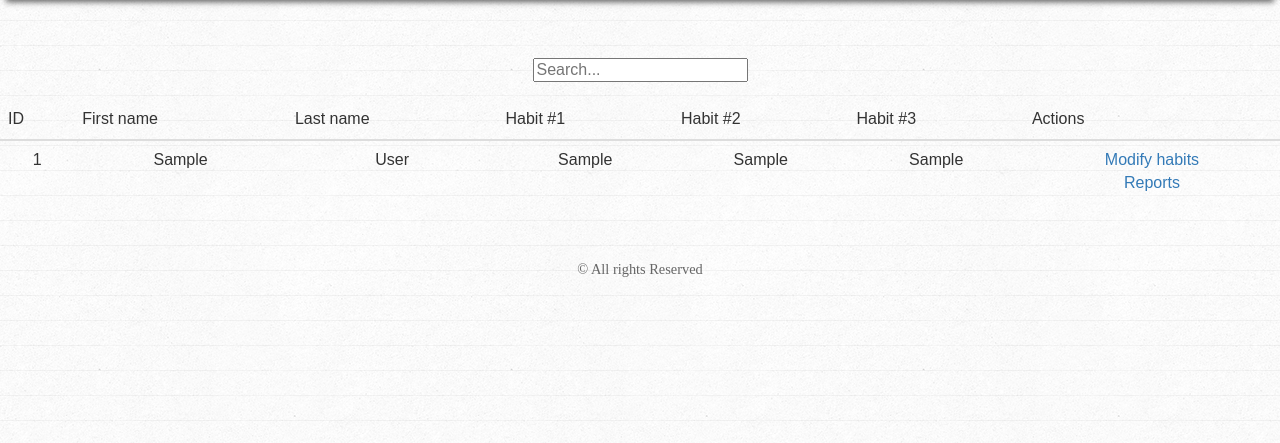
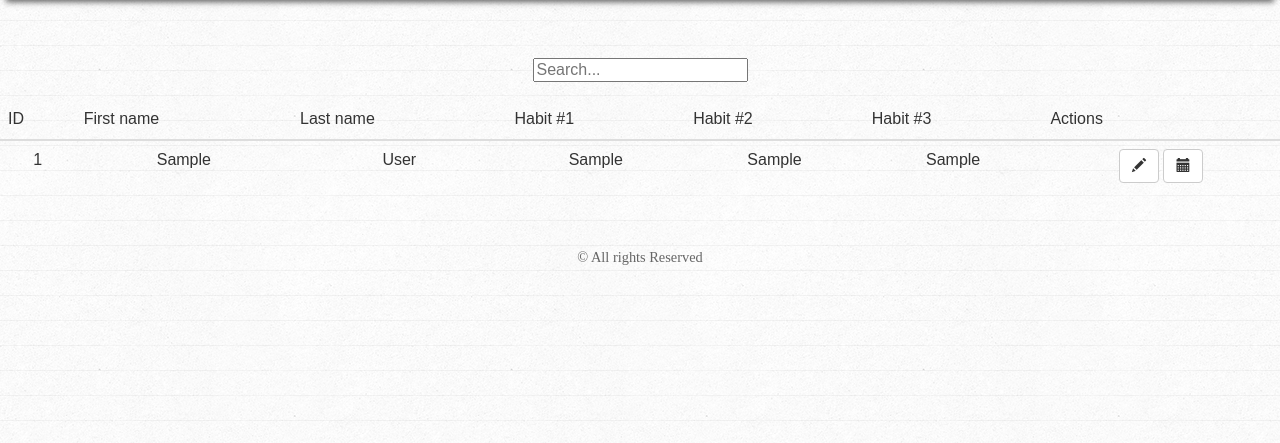
Before and after one commit to jonasstams/WebMobile_Project, a Symfony app: template Werkpakket 2/src/AppBundle/Resources/views/Coach/customer.html.twig in a window 1280 px wide. Shown: the part 65-508 px from the top of the page. Run offline with Twig, Linux system fonts and the light colour scheme; the template is opened without the code that fills it: most values are stand-ins (such as "Sample title", 1, 10 or a date in 2020); some libraries are stand-ins or nearby versions.

Commit message:
Searchfunction werkt terug en knopjes ipv links op Coachpagina

```diff
--- a/Werkpakket 2/src/AppBundle/Resources/views/Coach/customer.html.twig
+++ b/Werkpakket 2/src/AppBundle/Resources/views/Coach/customer.html.twig
@@ -14,7 +14,7 @@
     {% endif %}
     <input id="search" type="text" placeholder="Search..." class="center-block"/>
     </br>
-    <table id="table" class="table tablesorter">
+    <table id="table" class="table">
         <thead>
         <tr>
             <th>ID</th>
@@ -36,10 +36,12 @@
                 <td>{{ customer.habit2 }}</td>
                 <td>{{ customer.habit3 }}</td>
                 <td>
-                    <ul>
-                        <li><a>Modify habits</a></li>
-                        <li><a>Reports</a></li>
-                    </ul>
+                    <button type="button" class="btn btn-default" data-toggle="tooltip" title="Edit habits">
+                        <span class="glyphicon glyphicon-pencil" aria-hidden="true"></span>
+                    </button>
+                    <button type="button" class="btn btn-default" data-toggle="tooltip" title="Show reports">
+                        <span class="glyphicon glyphicon-calendar" aria-hidden="true"></span>
+                    </button>
                 </td>
             </tr>
         {% endfor %}
--- a/Werkpakket 2/web/js/searchFunction.js
+++ b/Werkpakket 2/web/js/searchFunction.js
@@ -1,6 +1,4 @@
 $(document).ready(function() {
-    $("table").tablesorter();
-
     var $rows = $('tbody tr');
 
     $('#search').keyup(function() {
@@ -12,3 +10,7 @@ $(document).ready(function() {
         }).hide();
     });
 });
+
+$(document).ready(function(){
+    $('[data-toggle="tooltip"]').tooltip();
+});
```
